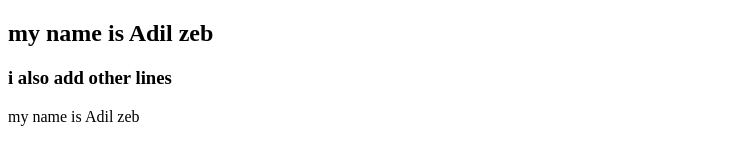
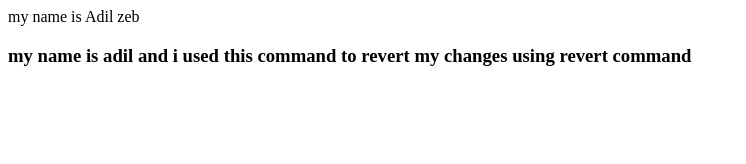
Before and after one commit to AdilZeb/ecommerce-html, a plain HTML site: page index.html in a window 1280 px wide. Shown: the whole page, without its empty margins (0-746 px from the left). Drawn offline with Linux system fonts and the light colour scheme.

Commit message:
Lasted Comented

```diff
--- a/index.html
+++ b/index.html
@@ -6,8 +6,10 @@
     <title>Document</title>
   </head>
   <body>
-    <h2>my name is Adil zeb</h2>
-    <h3>i also add other lines</h3>
     my name is Adil zeb
+    <h3>
+      my name is adil and i used this command to revert my changes using revert
+      command
+    </h3>
   </body>
 </html>
```
